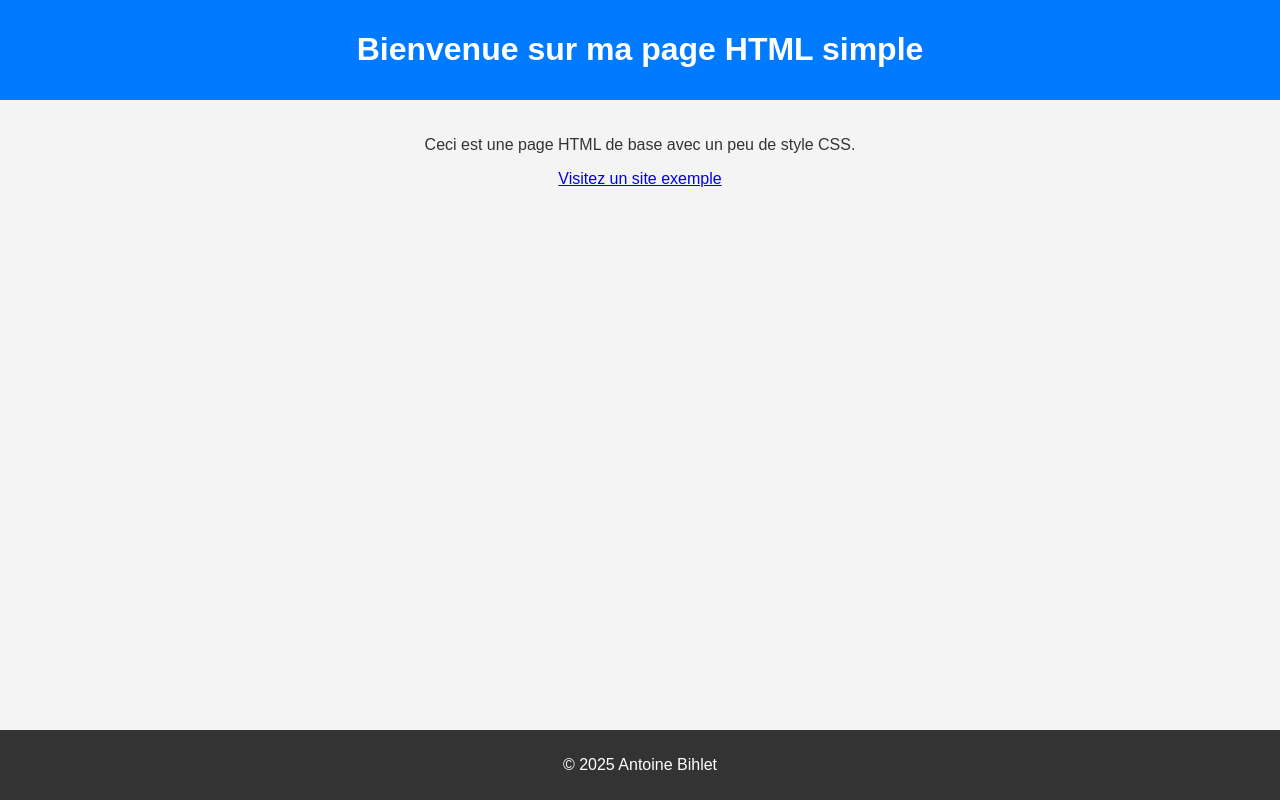
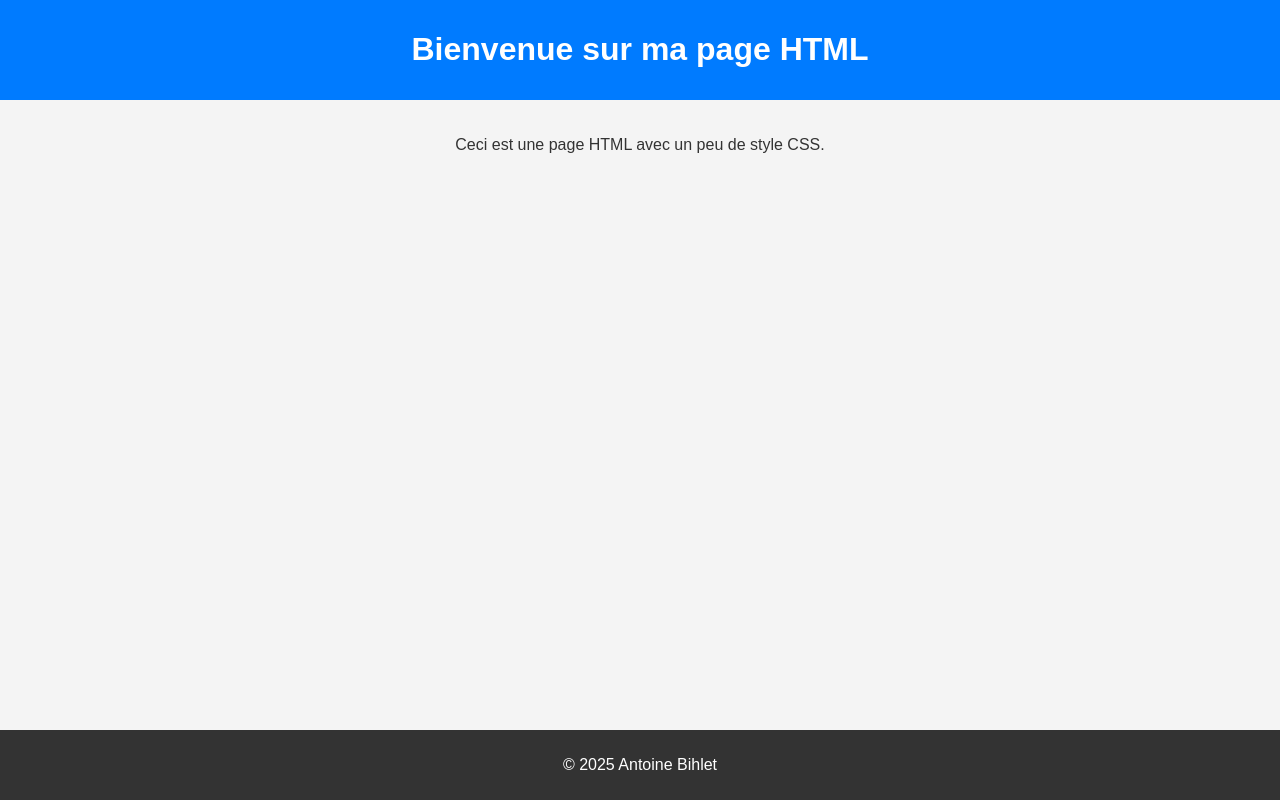
Before and after one commit to antoinebsio/B1-WEB, a website: page public_html/index.html in a window 1280 px wide. Drawn offline with Linux system fonts and the light colour scheme.

Commit message:
texte modifier

```diff
--- a/public_html/index.html
+++ b/public_html/index.html
@@ -7,7 +7,7 @@ Click nbfs://nbhost/SystemFileSystem/Templates/Other/html.html to edit this temp
 <head>
     <meta charset="UTF-8">
     <meta name="viewport" content="width=device-width, initial-scale=1.0">
-    <title>Page HTML Simple</title>
+    <title>Page HTML </title>
     <style>
         body {
             font-family: Arial, sans-serif;
@@ -39,11 +39,10 @@ Click nbfs://nbhost/SystemFileSystem/Templates/Other/html.html to edit this temp
 </head>
 <body>
     <header>
-        <h1>Bienvenue sur ma page HTML simple</h1>
+        <h1>Bienvenue sur ma page HTML</h1>
     </header>
     <main>
-        <p>Ceci est une page HTML de base avec un peu de style CSS.</p>
-        <a href="https://www.example.com" target="_blank">Visitez un site exemple</a>
+        <p>Ceci est une page HTML avec un peu de style CSS.</p>
     </main>
     <footer>
         <p>&copy; 2025 Antoine Bihlet</p>
```
